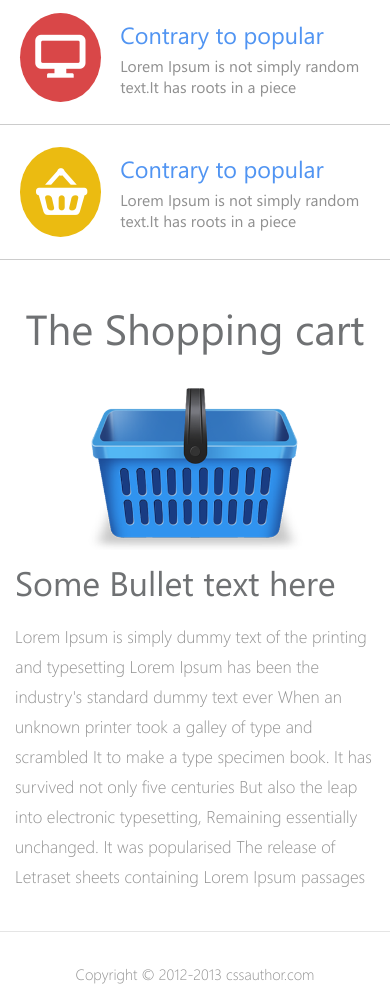
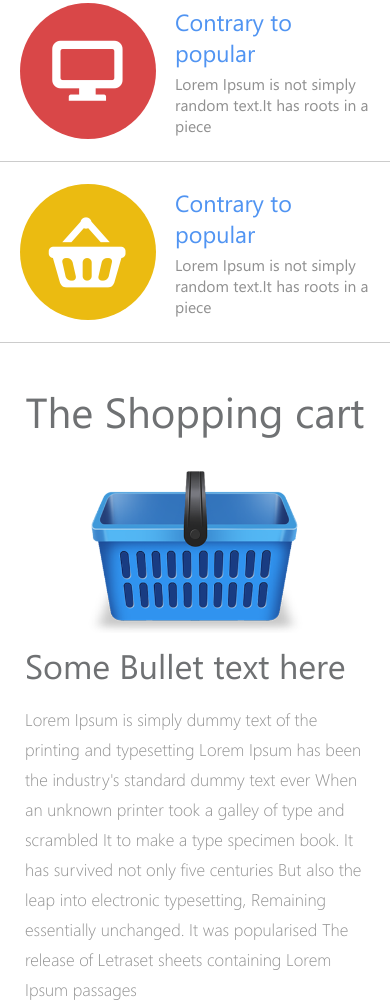
Before and after one commit to denbas51/HomeWork11, a plain HTML site: page index.html in a window 390 px wide. Shown: the part 495-1502 px from the top of the page. Drawn offline with Linux system fonts and the light colour scheme.

Commit message:
bugs has fixed

```diff
--- a/css/main.css
+++ b/css/main.css
@@ -242,6 +242,8 @@ nav input[type="checkbox"] {
 }
 .content-right {
   align-self: flex-end;
+  padding-right: 90px;
+  flex-basis: 60%;
 }
 .content-right h4 {
   font: 26px/44px "SegoeWPN", sans-serif;
--- a/css/responsive.css
+++ b/css/responsive.css
@@ -48,15 +48,16 @@
   .popular li {
     width: 30%;
   }
-
   .shopping-cart {
     padding-right: 0px;
   }
+  .content-right {
+    padding-right: 10vw;
+  }
   .content-right p {
-    font-size: 13px;
-    line-height: 25px;
+    font-size: 15px;
+    line-height: 30px;
   }
-
   .content-left {
     width: 40%;
   }
@@ -128,7 +129,6 @@
   .logo strong {
     font-size: 49px;
   }
-
   nav ul {
     display: none;
   }
@@ -203,7 +203,7 @@
     display: none;
   }
   .popular li span {
-    width: 136px;
+    min-width: 136px;
     height: 136px;
     margin-right: 24px;
     margin-bottom: 0;
@@ -246,6 +246,8 @@
   }
   .content-right {
     align-self: unset;
+    padding-right: 65px;
+    padding-left: 65px;
   }
   .content-right h4 {
     font-size: 34px;
@@ -271,6 +273,9 @@
   .logo span {
     margin-right: 2vw;
   }
+  .sub {
+    margin-top: 5vw;
+  }
   .sub a {
     width: 40vw;
     height: 10vw;
@@ -281,20 +286,25 @@
     top: calc(50% - 16px);
     left: 2vw;
   }
+  .slide {
+    height: 49vw;
+  }
   .phone img {
-    height: 223px;
-    width: 35vw;
+    height: 41vw;
+    width: 33vw;
   }
   .cover {
     left: 42vw;
   }
   .cover h1 {
-    font-size: 5.9vw;
+    font-size: 5.8vw;
     line-height: 36px;
+    padding-top: 5vw;
+    margin-bottom: 2vw;
   }
   .cover p {
-    font-size: 4.8vw;
-    line-height: 36px;
+    font-size: 4.6vw;
+    line-height: 7vw;
   }
   .sub::before {
     font-size: 6vw;
@@ -311,33 +321,14 @@
     font-size: 4vw;
   }
   .popular li span {
-    height: 23vw;
     margin-right: 5vw;
   }
-  .pensil::before {
-    font-size: 13vw;
-    right: calc(50% - 6vw);
-    top: calc(50% - 6vw);
-  }
-  .monitor::before {
-    font-size: 11vw;
-    right: calc(50% - 6.5vw);
-    top: calc(50% - 5.5vw);
-  }
-  .box::before {
-    font-size: 12vw;
-    right: calc(50% - 7vw);
-    top: calc(50% - 6vw);
-  }
   .content-right {
-    padding-left: 15px;
-    padding-right: 15px;
+    padding-left: 25px;
+    padding-right: 25px;
   }
   .content-right p {
     font-size: 17px;
     line-height: 30px;
   }
-  .content-right p br {
-    display: none;
-  }
 }
--- a/index.html
+++ b/index.html
@@ -119,12 +119,12 @@
                     <div class="content-right">
                         <h4>Some Bullet text here</h4>
                         <p>
-                            Lorem Ipsum is simply dummy text of the printing and typesetting <br />
-                            Lorem Ipsum has been the industry's standard dummy text ever <br />
-                            When an unknown printer took a galley of type and scrambled <br />
-                            It to make a type specimen book. It has survived not only five centuries <br />
-                            But also the leap into electronic typesetting, <br />
-                            Remaining essentially unchanged. It was popularised <br />
+                            Lorem Ipsum is simply dummy text of the printing and typesetting
+                            Lorem Ipsum has been the industry's standard dummy text ever
+                            When an unknown printer took a galley of type and scrambled
+                            It to make a type specimen book. It has survived not only five centuries
+                            But also the leap into electronic typesetting,
+                            Remaining essentially unchanged. It was popularised
                             The release of Letraset sheets containing Lorem Ipsum passages
                         </p>
                     </div>
```
